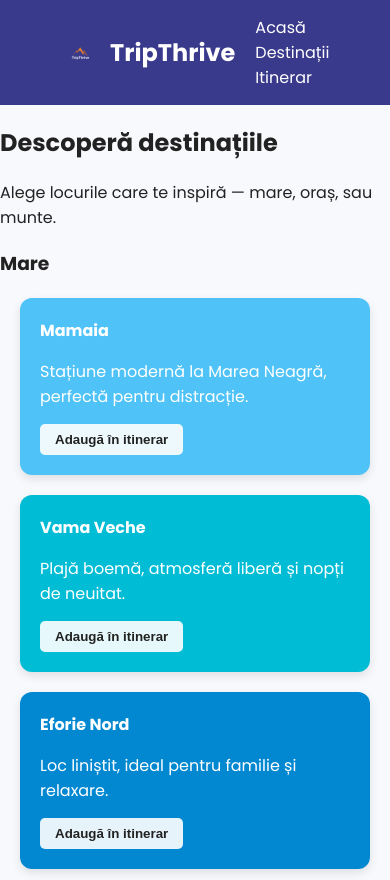
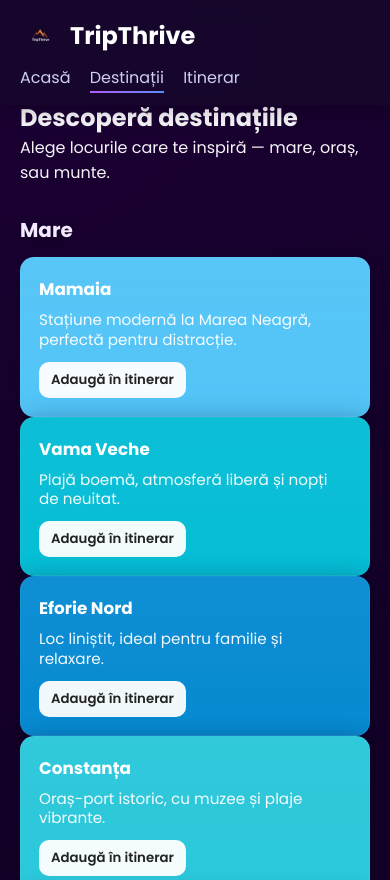
Before and after one commit to Radukutz1/TripThrive, a plain HTML site: page destinations.html in a window 390 px wide. Shown: the top 880 px of the page. Drawn offline with Linux system fonts and the light colour scheme; files that its build step writes are made by us from their sources; files whose address does not match are found by name.

Commit message:
Update style.css

```diff
--- a/style.css
+++ b/style.css
@@ -1,128 +1,301 @@
-body {
-  font-family: 'Poppins', sans-serif;
+/* ---------- General reset & base styles ---------- */
+* {
   margin: 0;
-  background-color: #f8f9fc;
-  color: #222;
+  padding: 0;
+  box-sizing: border-box;
+  font-family: "Poppins", sans-serif;
 }
 
+body {
+  background: radial-gradient(circle at top left, #1b0033, #0a0018 70%);
+  color: #f4f4f8;
+  min-height: 100vh;
+  display: flex;
+  flex-direction: column;
+  overflow-x: hidden;
+}
+
+/* ---------- Navbar ---------- */
 .navbar {
-  background-color: #3a3a8d;
-  color: white;
+  background: rgba(20, 10, 40, 0.6);
+  backdrop-filter: blur(12px);
+  box-shadow: 0 4px 20px rgba(0, 0, 0, 0.25);
   display: flex;
   justify-content: space-between;
   align-items: center;
   padding: 15px 40px;
+  position: fixed;
+  top: 0;
+  left: 0;
+  width: 100%;
+  z-index: 10;
 }
 
-.navbar a {
-  color: white;
-  text-decoration: none;
-  margin-left: 20px;
-  transition: opacity 0.3s;
-}
-
-/* Navbar layout */
-.navbar {
-  background-color: #3a3a8d;
-  color: white;
-  display: flex;
-  justify-content: space-between;
-  align-items: center;
-  padding: 15px 40px;
-}
-
-/* Combined logo (image + text) */
 .logo {
   display: flex;
   align-items: center;
   text-decoration: none;
-  color: white;
+  color: #fff;
 }
 
 .logo-img {
-  width: 40px;      /* adjust as needed */
-  height: 40px;     /* keep it square */
+  width: 40px;
+  height: 40px;
   margin-right: 10px;
   object-fit: contain;
 }
 
 .logo h1 {
   font-size: 1.5rem;
-  margin: 0;
-  color: white;
+  font-weight: 700;
 }
 
-.navbar a:hover {
-  opacity: 0.7;
+/* ---------- Navigation Links ---------- */
+nav a {
+  color: #cfcff5;
+  text-decoration: none;
+  margin-left: 25px;
+  font-weight: 500;
+  position: relative;
+  transition: color 0.25s ease;
 }
 
-.hero {
-  text-align: center;
-  padding: 100px 20px;
-  background: linear-gradient(120deg, #325674, #043149);
-  color: white;
+nav a::after {
+  content: "";
+  position: absolute;
+  width: 0%;
+  height: 2px;
+  bottom: -4px;
+  left: 0;
+  background: linear-gradient(90deg, #b35cff, #5b8cff);
+  transition: width 0.25s ease;
 }
 
-.btn {
-  background-color: white;
-  color: #3a3a8d;
-  padding: 10px 20px;
-  border-radius: 5px;
-  text-decoration: none;
-  font-weight: 600;
-  transition: 0.3s;
+nav a:hover::after,
+nav a.active::after {
+  width: 100%;
 }
 
-.btn:hover {
-  background-color: #f0f0f0;
+nav a:hover {
+  color: #fff;
 }
 
-.card-container {
-  display: grid;
-  grid-template-columns: repeat(auto-fit, minmax(250px, 1fr));
-  gap: 20px;
-  margin: 20px;
+/* ---------- Hero Section (Homepage) ---------- */
+.hero {
+  background: linear-gradient(135deg, rgba(60, 10, 100, 0.9), rgba(20, 10, 40, 0.9)),
+              url('../images/bg-texture.png');
+  background-size: cover;
+  background-position: center;
+  color: white;
+  text-align: center;
+  padding: 180px 20px 120px;
+  min-height: 100vh;
+  display: flex;
+  justify-content: center;
+  align-items: center;
 }
 
-.card {
+.hero-content {
+  max-width: 700px;
+  animation: fadeInUp 1.2s ease;
+}
+
+.hero h2 {
+  background: linear-gradient(90deg, #b35cff, #5b8cff);
+  background-clip: text;
+  -webkit-background-clip: text;
+  -webkit-text-fill-color: transparent;
+}
+
+.hero p {
+  font-size: 1.2rem;
+  margin-bottom: 30px;
+  color: #d4c9f8;
+}
+
+.btn.primary {
+  background: linear-gradient(90deg, #b35cff, #5b8cff);
+  border: none;
+  padding: 12px 28px;
   color: white;
-  border-radius: 12px;
-  padding: 20px;
-  box-shadow: 0 4px 10px rgba(0,0,0,0.1);
+  font-weight: 600;
+  border-radius: 25px;
+  text-decoration: none;
   transition: transform 0.2s, box-shadow 0.2s;
 }
 
-.card:hover {
-  transform: scale(1.03);
-  box-shadow: 0 6px 16px rgba(0,0,0,0.15);
+.btn.primary:hover {
+  transform: translateY(-4px);
+  box-shadow: 0 8px 24px rgba(91, 140, 255, 0.4);
+}
+
+/* ---------- Destinations Page ---------- */
+.page-content {
+  max-width: 1100px;
+  width: 100%;
+  margin: 120px auto 60px;
+  padding: 0 20px;
+}
+
+.dest-section {
+  margin: 30px 0;
+}
+
+.dest-section h3 {
+  margin: 0 0 12px;
+  font-size: 1.25rem;
+  color: #f3eaff;
+  text-shadow: 0 2px 8px rgba(0,0,0,0.35);
+}
+
+.dest-grid {
+  display: grid;
+  grid-template-columns: repeat(auto-fit, minmax(220px, 1fr));
+  gap: 18px;
+  align-items: stretch;
+}
+
+/* ---------- Destination Card ---------- */
+.card {
+  display: flex;
+  flex-direction: column;
+  justify-content: space-between;
+  border-radius: 14px;
+  padding: 18px;
+  min-height: 150px;
+  color: #fff;
+  box-shadow: 0 8px 28px rgba(12,8,32,0.45);
+  transition: transform 0.18s ease, box-shadow 0.18s ease;
+  background: linear-gradient(180deg, rgba(255,255,255,0.05), rgba(255,255,255,0.02));
+  border: 1px solid rgba(255,255,255,0.06);
+  backdrop-filter: blur(8px);
 }
 
 .card h4 {
-  margin: 0 0 10px;
+  margin: 0 0 8px;
+  font-size: 1.05rem;
+  font-weight: 700;
 }
 
 .card p {
-  margin-bottom: 15px;
+  margin: 0 0 12px;
+  font-size: 0.95rem;
+  opacity: 0.95;
+  line-height: 1.3;
 }
 
-button {
-  background-color: rgba(255,255,255,0.9);
+.card button {
+  align-self: start;
+  background: rgba(255,255,255,0.95);
   color: #222;
   border: none;
-  padding: 8px 15px;
-  border-radius: 5px;
+  padding: 8px 12px;
+  border-radius: 10px;
+  font-weight: 600;
   cursor: pointer;
-  font-weight: 600;
+  transition: transform 0.12s, box-shadow 0.12s;
 }
 
-button:hover {
-  background-color: white;
+.card button:hover {
+  transform: translateY(-3px);
+  box-shadow: 0 6px 18px rgba(0,0,0,0.25);
 }
 
+.card:hover {
+  transform: translateY(-6px);
+  box-shadow: 0 14px 40px rgba(12,8,32,0.55);
+}
+
+/* ---------- Itinerary Page ---------- */
+.itinerary-container {
+  max-width: 900px;
+  margin: 140px auto 80px;
+  padding: 0 20px;
+}
+
+.itinerary-card {
+  border-radius: 14px;
+  padding: 18px;
+  color: white;
+  background: linear-gradient(180deg, rgba(255,255,255,0.08), rgba(255,255,255,0.03));
+  border: 1px solid rgba(255,255,255,0.07);
+  margin-bottom: 18px;
+  box-shadow: 0 8px 24px rgba(12,8,32,0.35);
+  backdrop-filter: blur(8px);
+}
+
+.itinerary-card h4 {
+  font-size: 1.2rem;
+  margin-bottom: 6px;
+}
+
+.itinerary-card p {
+  font-size: 1rem;
+  margin-bottom: 12px;
+  color: #ddd;
+}
+
+.itinerary-card button {
+  background: rgba(255,255,255,0.9);
+  border: none;
+  color: #222;
+  padding: 8px 12px;
+  border-radius: 10px;
+  cursor: pointer;
+}
+
+/* ---------- Footer ---------- */
 footer {
   text-align: center;
-  padding: 15px;
-  background: #3a3a8d;
-  color: white;
-  margin-top: 50px;
+  padding: 40px 20px;
+  color: #aaa;
+  margin-top: auto;
+  font-size: 0.9rem;
 }
+
+/* ---------- Animations ---------- */
+@keyframes fadeInUp {
+  from {
+    opacity: 0;
+    transform: translateY(40px);
+  }
+  to {
+    opacity: 1;
+    transform: translateY(0);
+  }
+}
+
+/* ---------- Responsive ---------- */
+@media (max-width: 640px) {
+  .navbar {
+    flex-direction: column;
+    align-items: flex-start;
+    padding: 15px 20px;
+  }
+
+  nav {
+    margin-top: 10px;
+  }
+
+  nav a {
+    margin-left: 0;
+    margin-right: 15px;
+  }
+
+  .hero h2 {
+    font-size: 2rem;
+  }
+
+  .hero p {
+    font-size: 1rem;
+  }
+
+  .page-content {
+    margin-top: 100px;
+  }
+
+  .dest-grid {
+    grid-template-columns: 1fr;
+    gap: 14px;
+  }
+}
```
